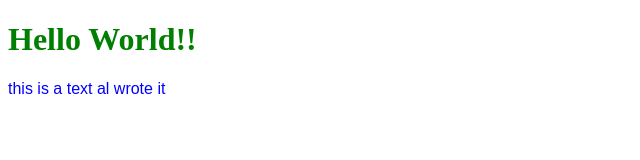
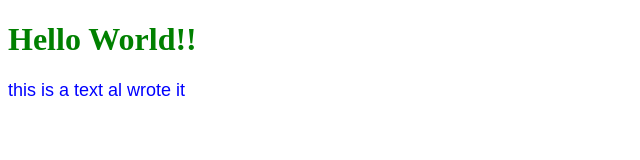
Before and after one commit to danktokyofeet/test, a plain HTML site: page index.html in a window 1280 px wide. Shown: the full height of the page, 0-640 px from the left. Drawn offline with Linux system fonts and the light colour scheme.

Commit message:
17th commit

```diff
--- a/styles.css
+++ b/styles.css
@@ -5,6 +5,6 @@ h1 {
 
 p {
     font-family: sans-serif;
-    /* font-size: 15px; */
+    font-size: 18px;
     color: blue;
 }
```
